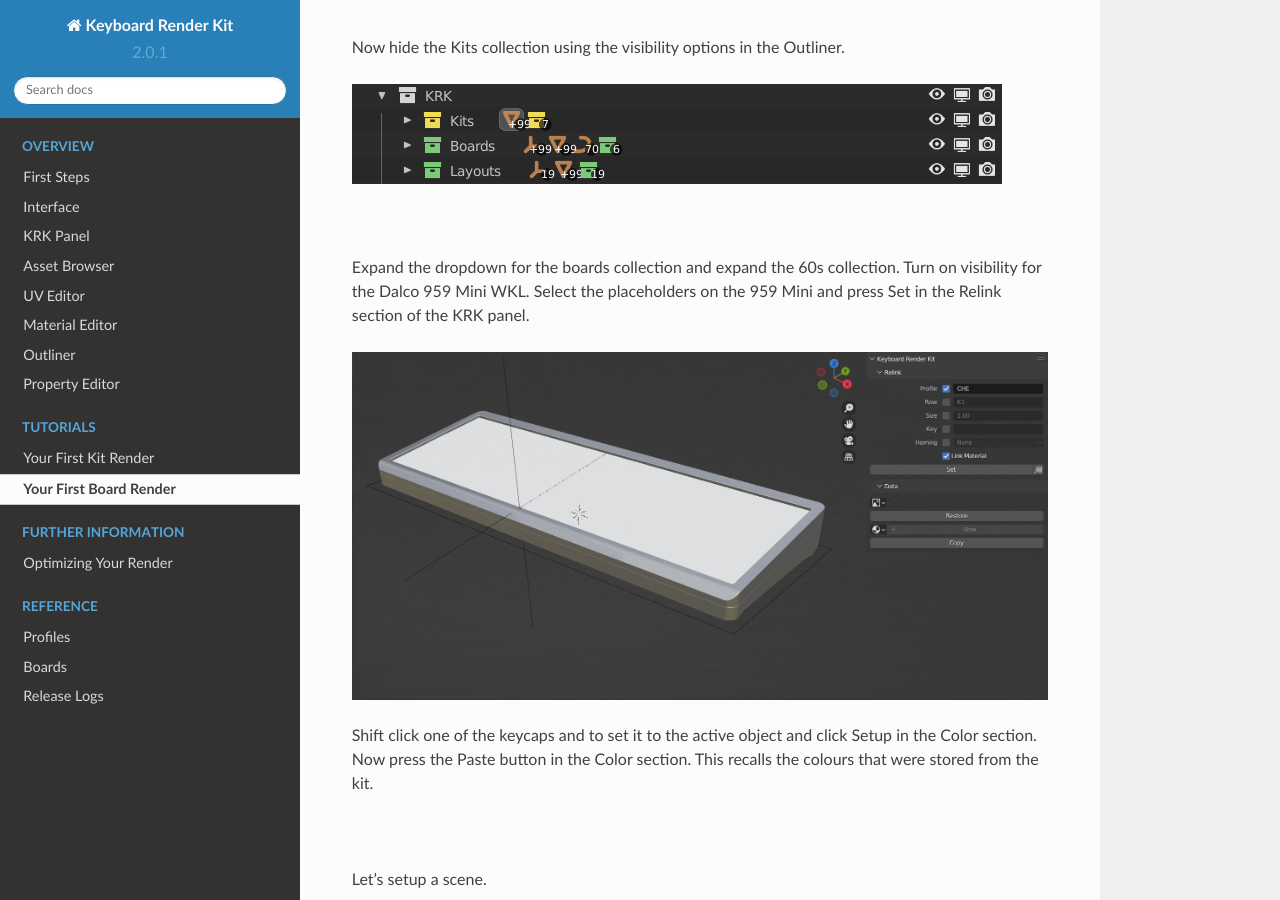
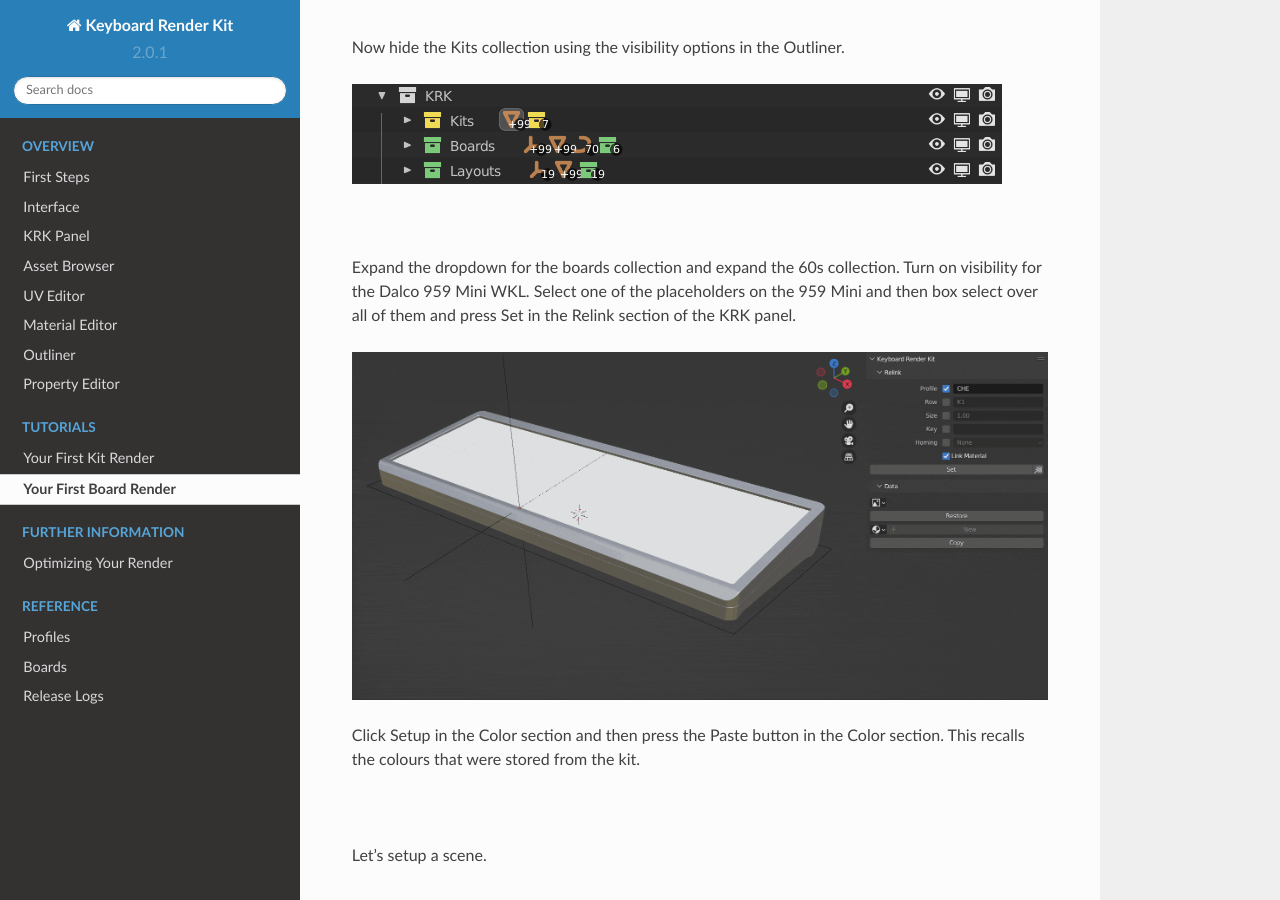
Before and after one commit to imperfectlink/KeyboardRenderKit, a Sphinx documentation site: the page built from docs/source/workflow2.rst, in a window 1280 px wide and 900 px high, scrolled down 1217 px. Built offline with Sphinx 7.4.7 and the Read the Docs theme 2.0.0, drawn with Linux system fonts in a browser that asks for light colours.

Commit message:
Update workflow2.rst

```diff
--- a/docs/source/workflow2.rst
+++ b/docs/source/workflow2.rst
@@ -24,12 +24,11 @@ Now hide the Kits collection using the visibility options in the Outliner.
 |
 
 Expand the dropdown for the boards collection and expand the 60s collection. Turn on visibility for the Dalco 959 Mini WKL.
-Select the placeholders on the 959 Mini and press Set in the Relink section of the KRK panel.
+Select one of the placeholders on the 959 Mini and then box select over all of them and press Set in the Relink section of the KRK panel.
 
 .. image:: img/BoardPopulate.gif
 
-Shift click one of the keycaps and to set it to the active object and click Setup in the Color section.
-Now press the Paste button in the Color section. This recalls the colours that were stored from the kit.
+Click Setup in the Color section and then press the Paste button in the Color section. This recalls the colours that were stored from the kit.
 
 |
 
```
